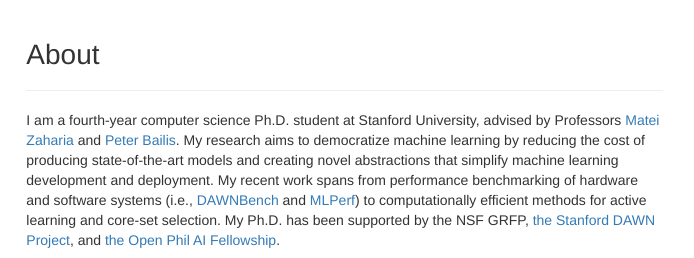
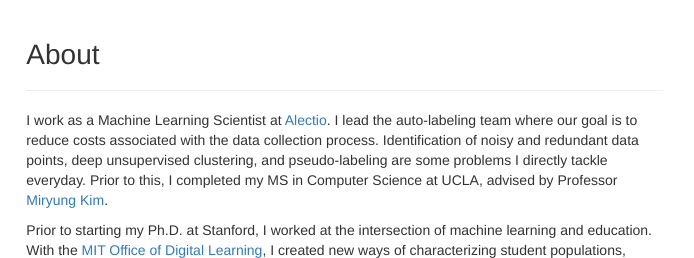
Before and after one commit to prateekm08/prateekmalhotra.github.io, a website: page index.html in a window 1280 px wide. Shown: the top 258 px of the page, 462-1156 px from the left. Drawn offline with Linux system fonts and the light colour scheme; files that its build step writes are made by us from their sources.

Commit message:
Update index.html

```diff
--- a/index.html
+++ b/index.html
@@ -44,10 +44,9 @@
                         <h1>About</h1>
                     </div>
                     <p>
-                    I am a fourth-year computer science Ph.D. student at Stanford University, advised by Professors <a href="https://cs.stanford.edu/~matei/">Matei Zaharia</a> and <a href="http://www.bailis.org/">Peter Bailis</a>.
-                    My research aims to democratize machine learning by reducing the cost of producing state-of-the-art models and creating novel abstractions that simplify machine learning development and deployment.
-                    My recent work spans from performance benchmarking of hardware and software systems (i.e., <a href='https://dawn.cs.stanford.edu/benchmark/'>DAWNBench</a> and <a href='https://mlperf.org/'>MLPerf</a>) to computationally efficient methods for active learning and core-set selection.
-                    My Ph.D. has been supported by the NSF GRFP, <a href="http://dawn.cs.stanford.edu/">the Stanford DAWN Project</a>, and <a href='https://www.openphilanthropy.org/focus/global-catastrophic-risks/potential-risks-advanced-artificial-intelligence/open-phil-ai-fellowship-2020-class'>the Open Phil AI Fellowship</a>.
+                    I work as a Machine Learning Scientist at <a href="https://alectio.com">Alectio</a>.
+                    I lead the auto-labeling team where our goal is to reduce costs associated with the data collection process. Identification of noisy and redundant data points, deep unsupervised clustering, and pseudo-labeling are some problems I directly tackle everyday.
+                    Prior to this, I completed my MS in Computer Science at UCLA, advised by Professor <a href="http://web.cs.ucla.edu/~miryung/">Miryung Kim</a>.
                     </p>
 
                     <p>
```
